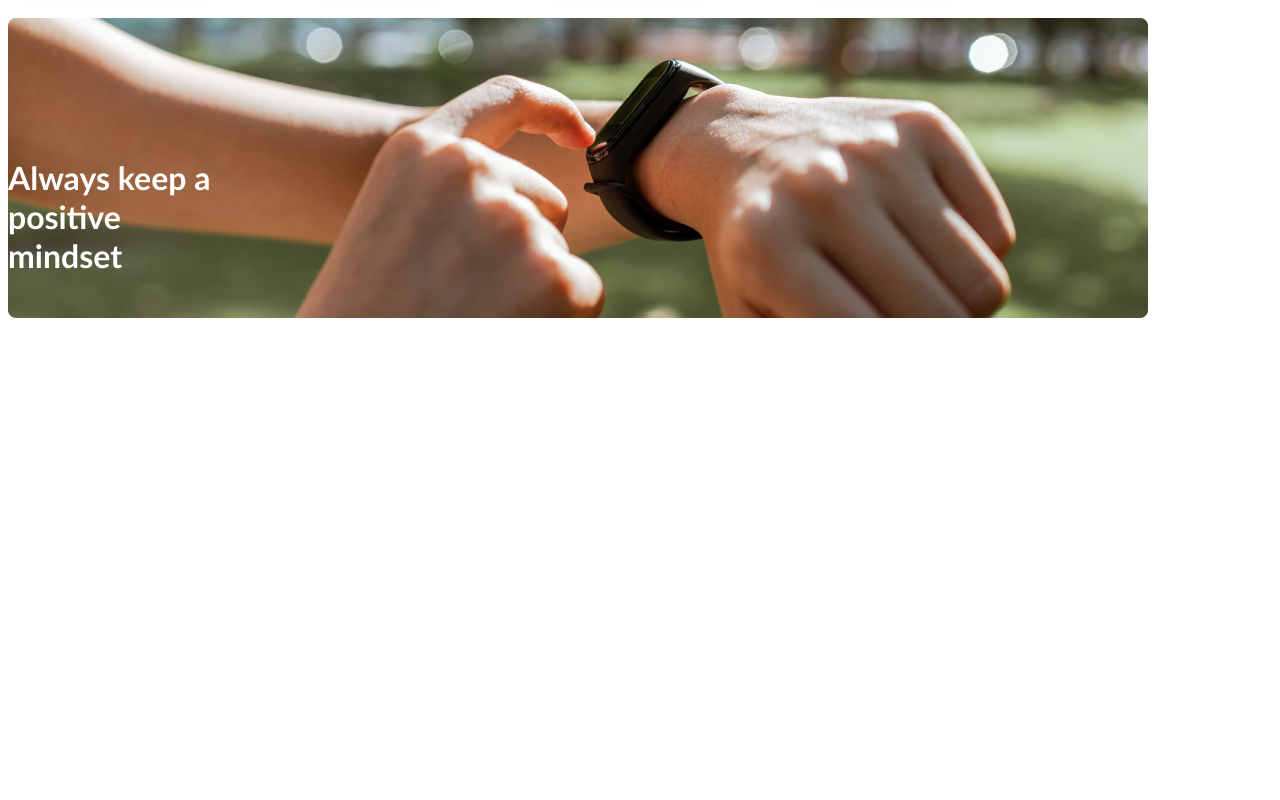
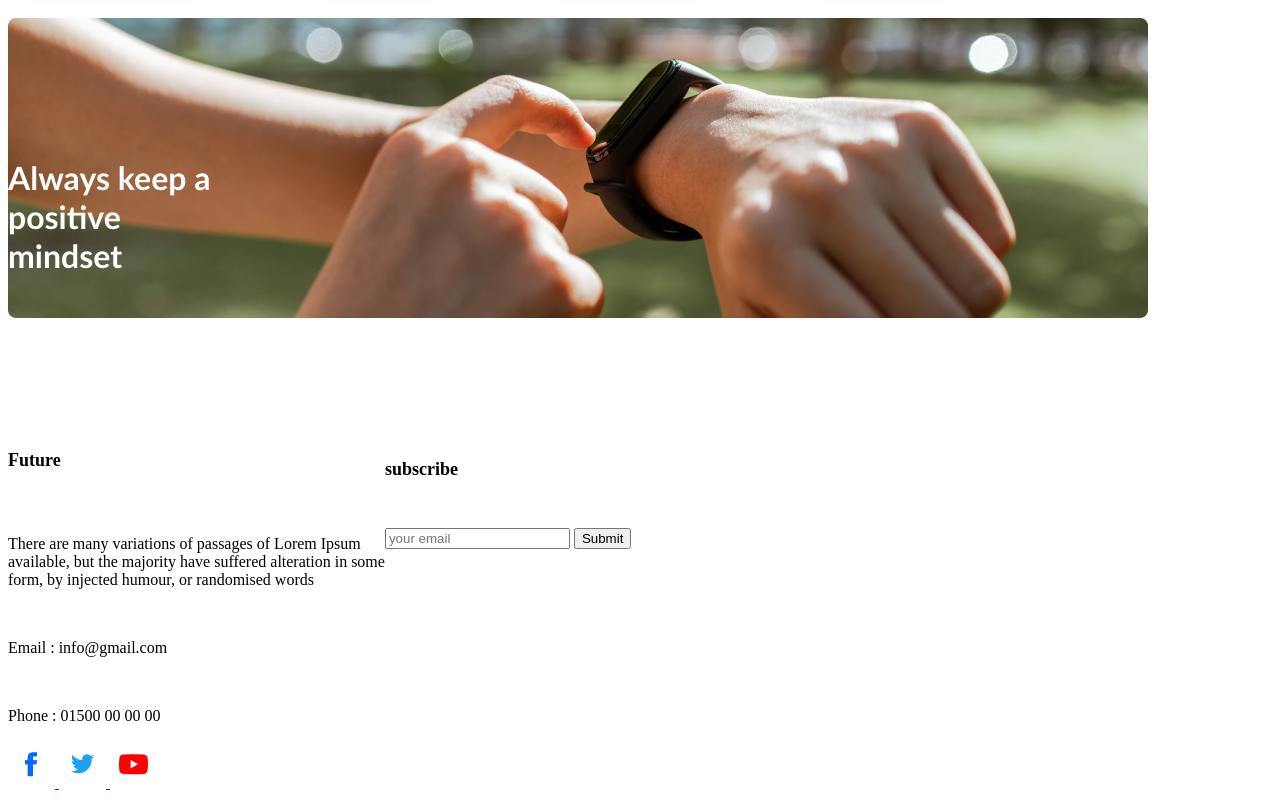
Before and after one commit to ahmedborna28/new-year-new-me, a plain HTML site: page index.html in a window 1280 px wide. Shown: the part 2045-2845 px from the top of the page. Before the commit the page ends 2470 px from the top, so only its background shows below. Drawn offline with Linux system fonts and the light colour scheme.

Commit message:
added final

```diff
--- a/index.html
+++ b/index.html
@@ -80,5 +80,37 @@
 
     </div>
     </div>
+    <br>
+
+    <!--contact section-->
+    <section class="future">
+    <div>
+    <h1 class="section-title">Future</h1>
+    <br>
+    <p>There are many variations of passages of Lorem Ipsum <br> available, but the majority have suffered alteration in some <br> form, by injected humour, or randomised words</p>
+    <br>
+    <p>Email : info@gmail.com</p>
+    <br>
+    <p>Phone : 01500 00 00 00</p>
+    <a href="">
+    <img src="images/icons/fb.png" alt="">
+    </a>
+    <a href="">
+    <img src="images/icons/twitter.png" alt="">
+    </a>
+    <a href="">
+    <img src="images/icons/youtube.png" alt="">
+    </a>
+
+    </div>
+    <div>
+    <h4 class="section-title">subscribe</h4>
+    <br>
+    <form action="">
+        <input type="email" name="" id="" placeholder="your email">
+        <input type="submit" name="" id="" placeholder="submit">
+    </form>
+    </div>
+    </section>
 </body>
 </html>
--- a/styles/new-year-new-me.css
+++ b/styles/new-year-new-me.css
@@ -104,3 +104,10 @@
     width: 100%;
 
 }
+.future .section-title{
+    text-align: left;
+}
+
+.future{
+    display: flex;
+}
```
